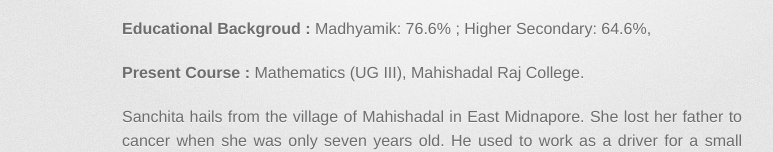
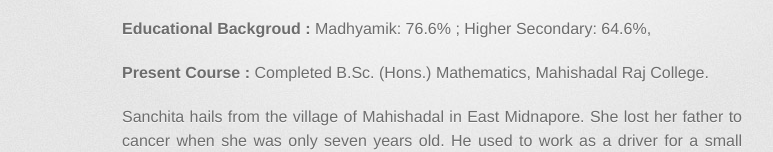
Before and after one commit to srijansujan/sanchitajana, a plain HTML site: page index.html in a window 1280 px wide. Shown: the part 399-551 px from the top of the page, without its empty margins (208-981 px from the left). Drawn offline with Linux system fonts and the light colour scheme; a web font is replaced by a local one.

Commit message:
Update index.html

```diff
--- a/index.html
+++ b/index.html
@@ -41,7 +41,7 @@
 
 <p><strong>Educational Backgroud :</strong> Madhyamik: 76.6% ; Higher Secondary: 64.6%,</p>
 
-<p><strong>Present Course :</strong> Mathematics (UG III), Mahishadal Raj College.</p>
+<p><strong>Present Course :</strong> Completed B.Sc. (Hons.) Mathematics, Mahishadal Raj College.</p>
 
 <p align="justify"> Sanchita hails from the village of Mahishadal in East Midnapore. She lost her father to cancer when she was only seven years old. He used to work as a driver for a small private firm in Haldia. Since then she grew up at her maternal uncle’s place. In 2012, her mother was diagnosed with cancer too. Fighting against all odds, Sanchita cleared her Madhyamik and H.S Examinations and is currently pursuing a bachelor’s in Mathematics from Mahishadal Raj College. She is also passionate about painting and gives drawing lessons to kids at home to support herself. Srijan Sujan has been with Sanchita since 2015.</p>
 
```
